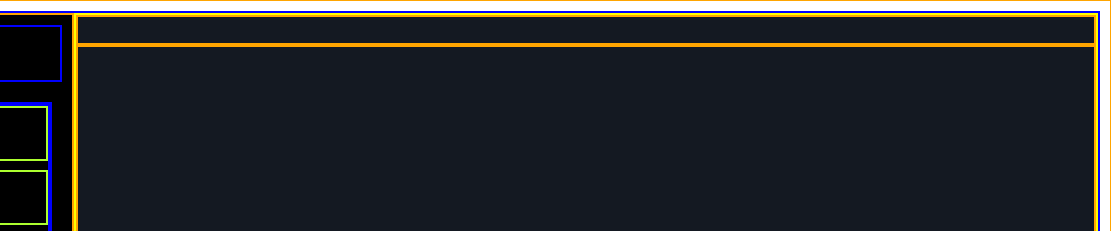
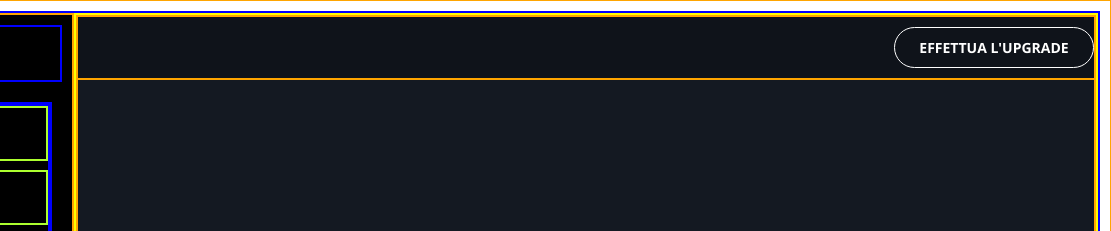
Before and after one commit to igorliotta/html-css-spotifyweb, a plain HTML site: page index.html in a window 1280 px wide. Shown: the top 231 px of the page, 169-1280 px from the left. Drawn offline with nearby package versions, Linux system fonts and the light colour scheme.

Commit message:
Added: upgrade-button in main-content in html and the relative css style

```diff
--- a/css/app.css
+++ b/css/app.css
@@ -366,15 +366,36 @@ img {
 
 /* MAIN */
 
+.main-content {
+    position: relative;
+}
+
 .container-upgrade {
+    padding: 10px 0px;
     width: 100%;
+    justify-content: flex-end;
+    background-color: rgba(0, 0, 0, 0.25);
+    position: absolute;
+    top: 0;
+
 }
 
 .container-music {
-    width: 100%;
     height: 100%;
+    overflow: auto;
 }
 
+.upgrade-button {
+    width: 200px;
+    color: white;
+    font-size: 14px;
+    font-weight: 700;
+    text-align: center;
+    text-transform: uppercase;
+    border: 1px solid white;
+    border-radius: 999px;
+    padding: 10px 0px;
+}
 
 
 /* RESPONSIVE */
--- a/index.html
+++ b/index.html
@@ -146,7 +146,13 @@
 
                 <!-- MAIN -->
                 <main class="main-content">
-                    <div class="container-upgrade"></div>
+                    <div class="container-upgrade flex">
+                        <a href="#" class="upgrade-button">Effettua l'upgrade</a>
+                    </div>
+
+
+
+
                     <div class="container-music"></div>
                 </main>
             </div>
```
